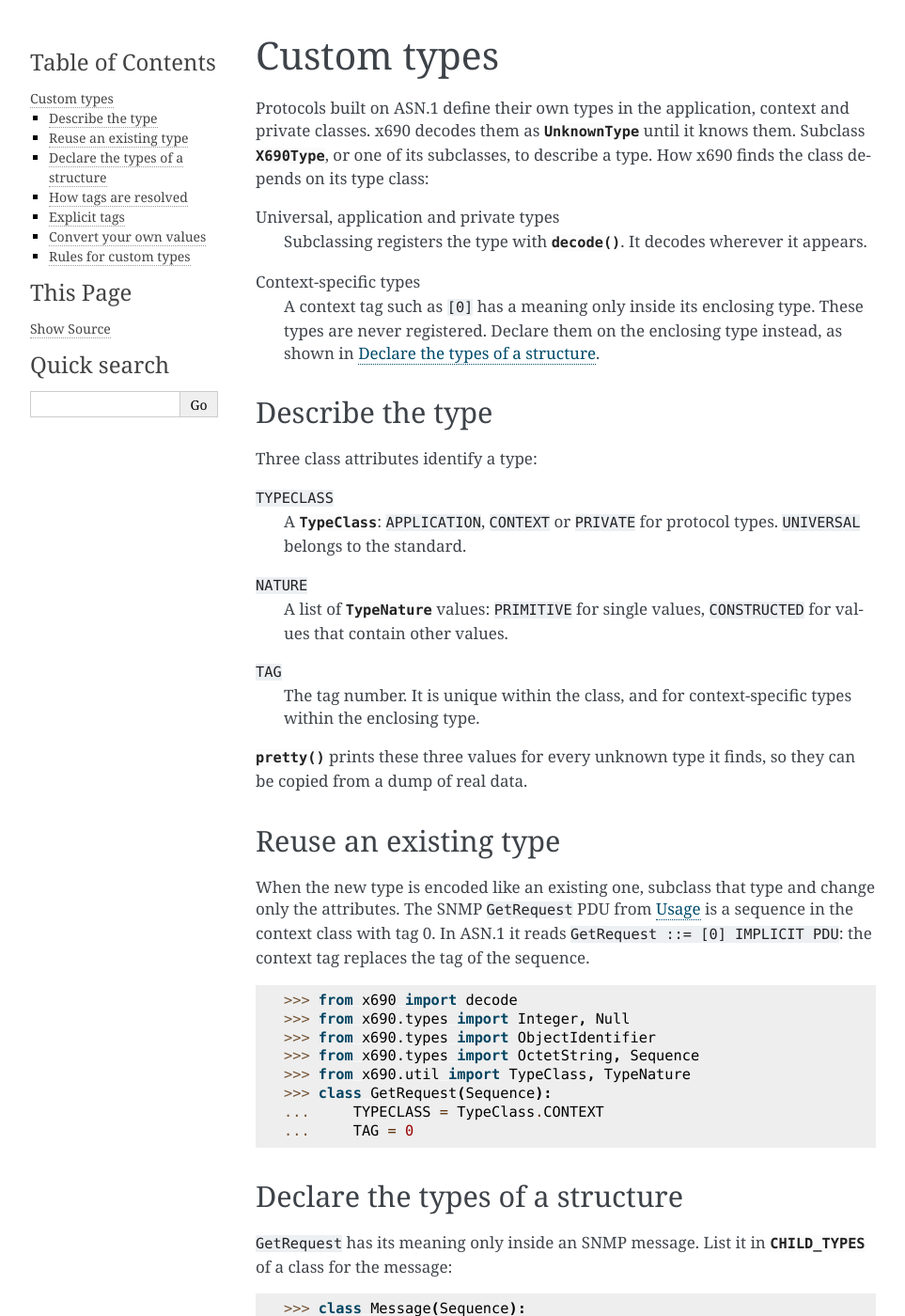
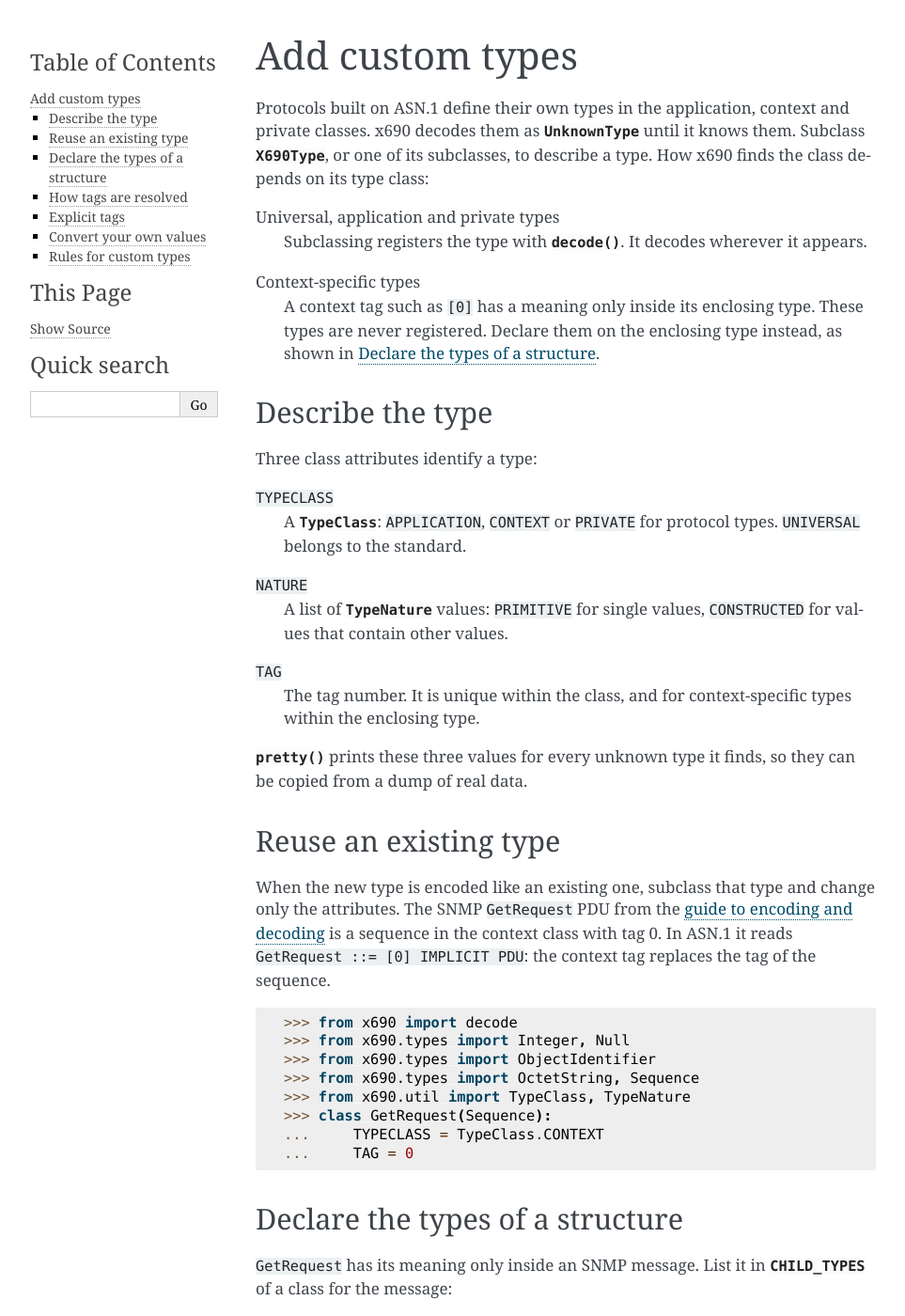
Before and after one commit to exhuma/x690, a Sphinx documentation site: the page built from docs/custom-types.rst, in a window 1280 px wide and 1400 px high. Shown: the whole window at 94% size, without its empty margins (148-1111 px from the left). Built offline with Sphinx 7.4.7, drawn with Linux system fonts in a browser that asks for light colours.

Commit message:
docs: title the guides by task
Co-Authored-By: Claude <noreply@anthropic.com>

```diff
--- a/docs/custom-types.rst
+++ b/docs/custom-types.rst
@@ -1,5 +1,5 @@
-Custom types
-============
+Add custom types
+================
 
 Protocols built on ASN.1 define their own types in the application, context
 and private classes. x690 decodes them as :class:`~x690.types.UnknownType`
@@ -40,10 +40,11 @@ Reuse an existing type
 ----------------------
 
 When the new type is encoded like an existing one, subclass that type and
-change only the attributes. The SNMP ``GetRequest`` PDU from :doc:`usage`
-is a sequence in the context class with tag 0. In ASN.1 it reads
-``GetRequest ::= [0] IMPLICIT PDU``: the context tag replaces the tag of the
-sequence.
+change only the attributes. The SNMP ``GetRequest`` PDU from the
+:doc:`guide to encoding and decoding <usage>` is a sequence in the
+context class with tag 0. In ASN.1 it reads
+``GetRequest ::= [0] IMPLICIT PDU``: the context tag replaces the tag of
+the sequence.
 
 >>> from x690 import decode
 >>> from x690.types import Integer, Null
--- a/docs/types.rst
+++ b/docs/types.rst
@@ -204,4 +204,5 @@ These types are:
 
 To give one of them a Python value, subclass it, set its ``TAG`` again, and
 override :meth:`~x690.types.X690Type.decode_raw` and
-:meth:`~x690.types.X690Type.encode_raw` as shown in :doc:`custom-types`.
+:meth:`~x690.types.X690Type.encode_raw` as shown in
+:doc:`custom-types`.
--- a/docs/usage.rst
+++ b/docs/usage.rst
@@ -1,5 +1,5 @@
-Usage
-=====
+Encode and decode
+=================
 
 Encode values
 -------------
@@ -153,5 +153,5 @@ Sequence with 3 items:
 The third item is a constructed value of the context class with tag 0: the
 SNMP ``GetRequest`` PDU. A context tag has a meaning only inside its
 enclosing type, so x690 cannot know it from the tag alone.
-:doc:`custom-types` shows how to declare the PDU on a class for the message,
-so the dump shows its contents.
+:doc:`custom-types` shows how to declare the PDU on a class for the
+message, so the dump shows its contents.
```
Also changed, not shown: README.rst (+4 -4 lines), docs/index.rst (+4 -4 lines).
